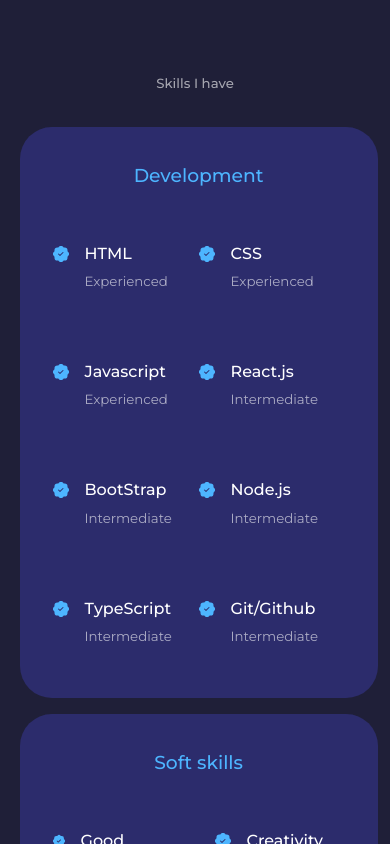
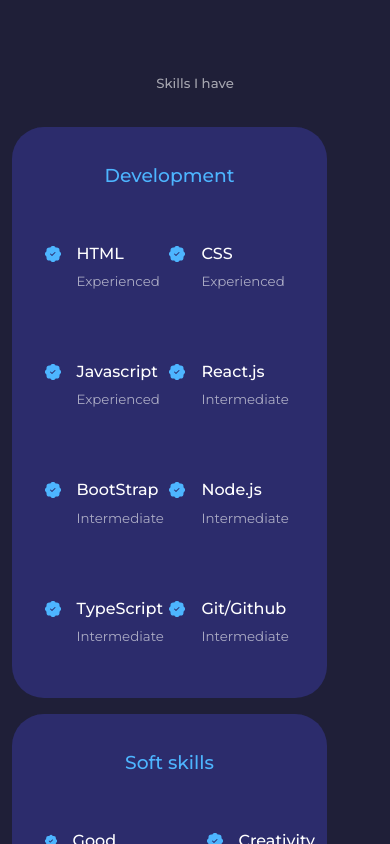
Before and after one commit to sezamiti/Portfolio-website, a React (Create React App) app: page / in a window 390 px wide. Shown: the part 2200-3044 px from the top of the page. Built offline with nearby package versions, Linux system fonts and the light colour scheme; some icons are missing.

Commit message:
fix: text

```diff
--- a/src/components/experience/experience.css
+++ b/src/components/experience/experience.css
@@ -56,9 +56,11 @@
 @media screen and (max-width:600px){
     .experience__container{
         gap: 1rem;
+
     }
     .experience__container>div{
-        width: 100%;
+        width: 90%;
         padding: 2rem 1rem;
+        margin-left: -0.5rem;
     }
 }
```
